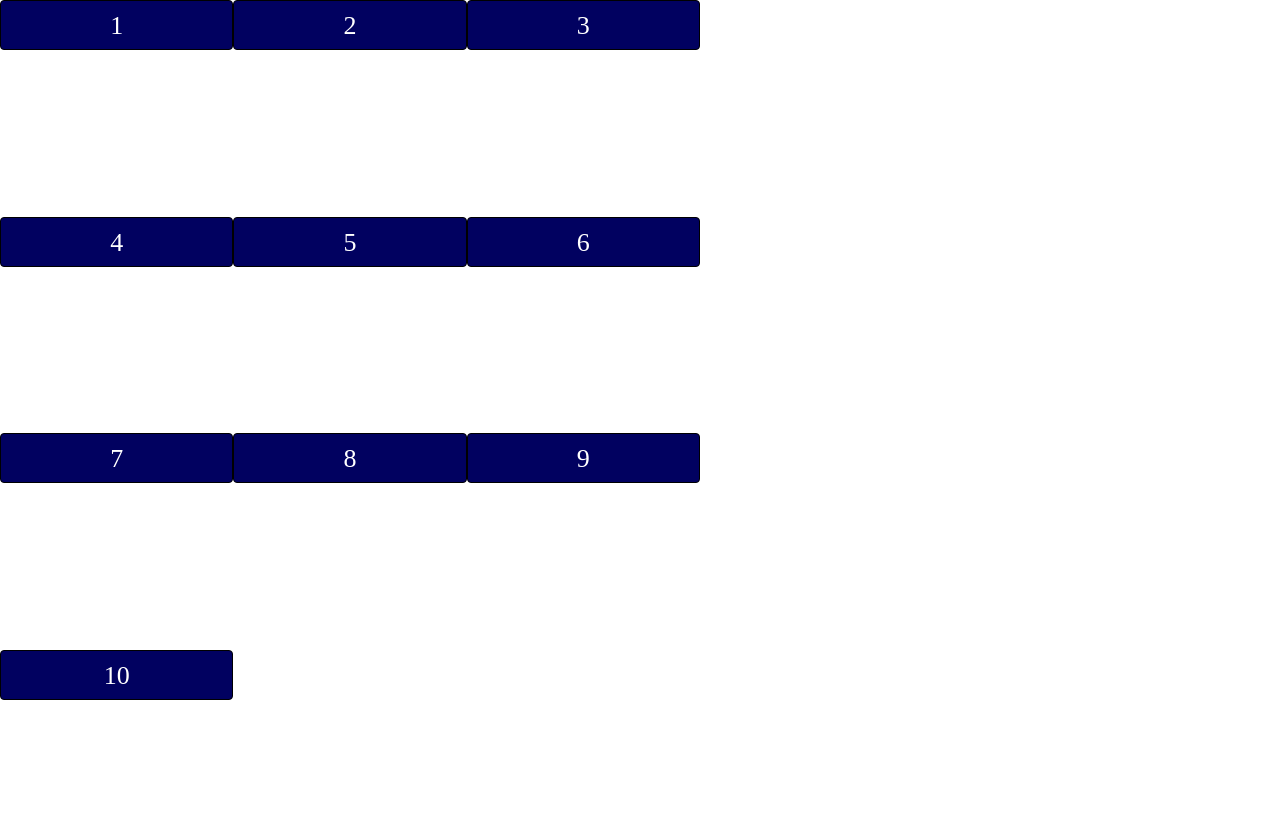
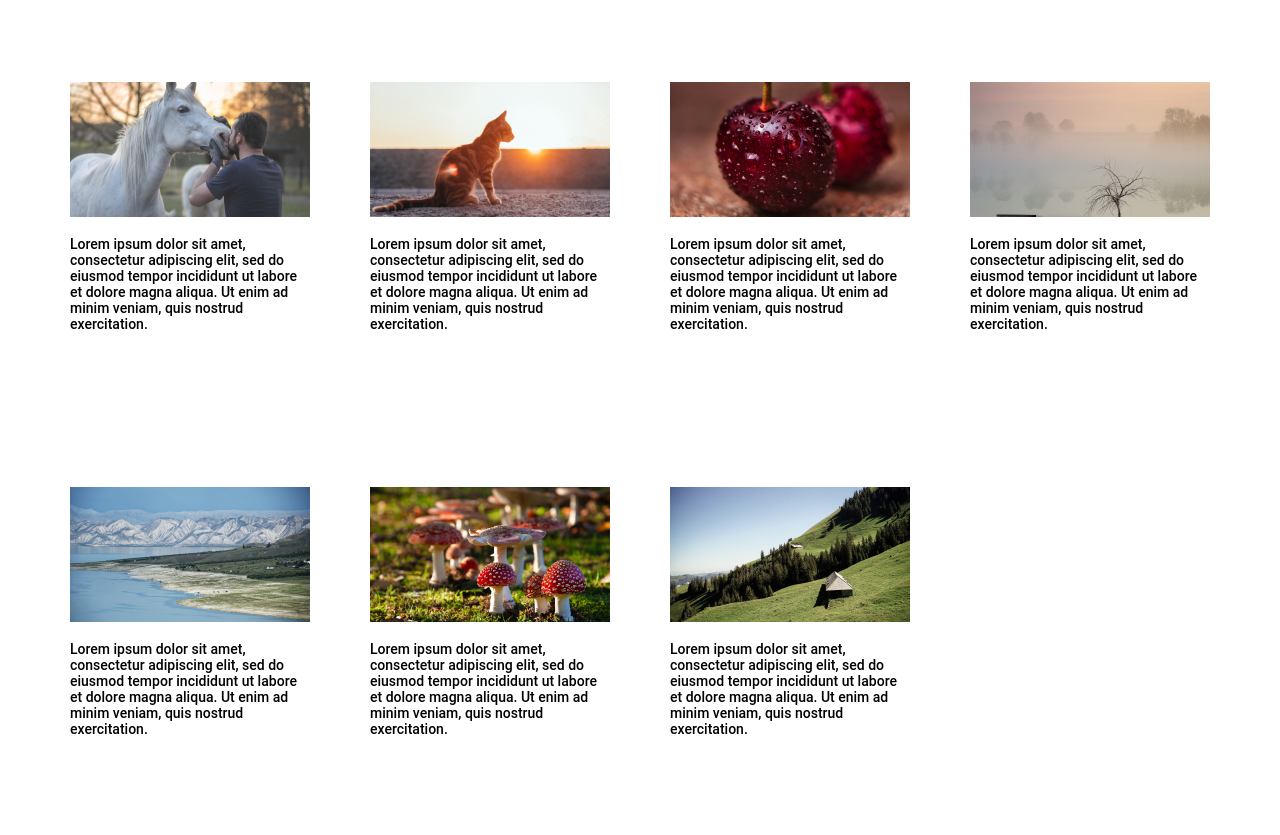
Before and after one commit to artidy/portfolio-template, a plain HTML site: page index.html in a window 1280 px wide. Before the commit the page ends 800 px from the top, so only its background shows below. Drawn offline with Linux system fonts and the light colour scheme.

Commit message:
create grid container and posts

```diff
--- a/css/style.css
+++ b/css/style.css
@@ -4,21 +4,31 @@
     padding: 0;
 }
 
+body {
+    background: #FFFFFF;
+}
+
 .grid-container {
     display: grid;
-    width: 700px;
-    height: 700px;
-    grid-template-columns: repeat(3, 1fr);
-    grid-template-rows: 1fr 1fr 1fr;
+    margin: 82px auto;
+    width: 1140px;
+    height: 750px;
+    grid-template-columns: repeat(auto-fill, minmax(240px, auto));
+    grid-template-rows: repeat(2, minmax(260px, auto));
+    grid-auto-rows: minmax(260px, auto);
+    gap: 60px;
 }
 
-.grid-elem {
-    height: 50px;
-    background-color: rgba(1, 1, 96, 1);
-    color: #fff;
-    line-height: 50px;
-    text-align: center;
-    font-size: 26px;
-    border: 1px solid #000;
-    border-radius: 4px;
+.grid-elem img {
+    width: 100%;
+    margin-bottom: 15px;
 }
+
+.grid-elem p {
+    font-family: Roboto;
+    font-style: normal;
+    font-weight: 500;
+    font-size: 14px;
+    line-height: 16px;
+    color: #000000;
+}
--- a/index.html
+++ b/index.html
@@ -8,16 +8,34 @@
 </head>
 <body>
     <div class="grid-container">
-        <div class="grid-elem">1</div>
-        <div class="grid-elem">2</div>
-        <div class="grid-elem">3</div>
-        <div class="grid-elem">4</div>
-        <div class="grid-elem">5</div>
-        <div class="grid-elem">6</div>
-        <div class="grid-elem">7</div>
-        <div class="grid-elem">8</div>
-        <div class="grid-elem">9</div>
-        <div class="grid-elem">10</div>
+        <div class="grid-elem">
+            <img src="/img/arabian-horse.jpg" alt="horse">
+            <p>Lorem ipsum dolor sit amet, consectetur adipiscing elit, sed do eiusmod tempor incididunt ut labore et dolore magna aliqua. Ut enim ad minim veniam, quis nostrud exercitation.</p>
+        </div>
+        <div class="grid-elem">
+            <img src="/img/cat.jpg" alt="cat">
+            <p>Lorem ipsum dolor sit amet, consectetur adipiscing elit, sed do eiusmod tempor incididunt ut labore et dolore magna aliqua. Ut enim ad minim veniam, quis nostrud exercitation.</p>
+        </div>
+        <div class="grid-elem">
+            <img src="/img/cherries.jpg" alt="cherries">
+            <p>Lorem ipsum dolor sit amet, consectetur adipiscing elit, sed do eiusmod tempor incididunt ut labore et dolore magna aliqua. Ut enim ad minim veniam, quis nostrud exercitation.</p>
+        </div>
+        <div class="grid-elem">
+            <img src="/img/fog.jpg" alt="fog">
+            <p>Lorem ipsum dolor sit amet, consectetur adipiscing elit, sed do eiusmod tempor incididunt ut labore et dolore magna aliqua. Ut enim ad minim veniam, quis nostrud exercitation.</p>
+        </div>
+        <div class="grid-elem">
+            <img src="/img/kyrgyzstan.jpg" alt="kyrgyzstan">
+            <p>Lorem ipsum dolor sit amet, consectetur adipiscing elit, sed do eiusmod tempor incididunt ut labore et dolore magna aliqua. Ut enim ad minim veniam, quis nostrud exercitation.</p>
+        </div>
+        <div class="grid-elem">
+            <img src="/img/mushroom.jpg" alt="mushroom">
+            <p>Lorem ipsum dolor sit amet, consectetur adipiscing elit, sed do eiusmod tempor incididunt ut labore et dolore magna aliqua. Ut enim ad minim veniam, quis nostrud exercitation.</p>
+        </div>
+        <div class="grid-elem">
+            <img src="/img/switzerland.jpg" alt="switzerland">
+            <p>Lorem ipsum dolor sit amet, consectetur adipiscing elit, sed do eiusmod tempor incididunt ut labore et dolore magna aliqua. Ut enim ad minim veniam, quis nostrud exercitation.</p>
+        </div>
     </div>
 </body>
 </html>
```
Also changed, not shown: img/arabian-horse.jpg (added), img/cat.jpg (added), img/cherries.jpg (added), img/fog.jpg (added), img/kyrgyzstan.jpg (added), img/mushroom.jpg (added), img/switzerland.jpg (added).
